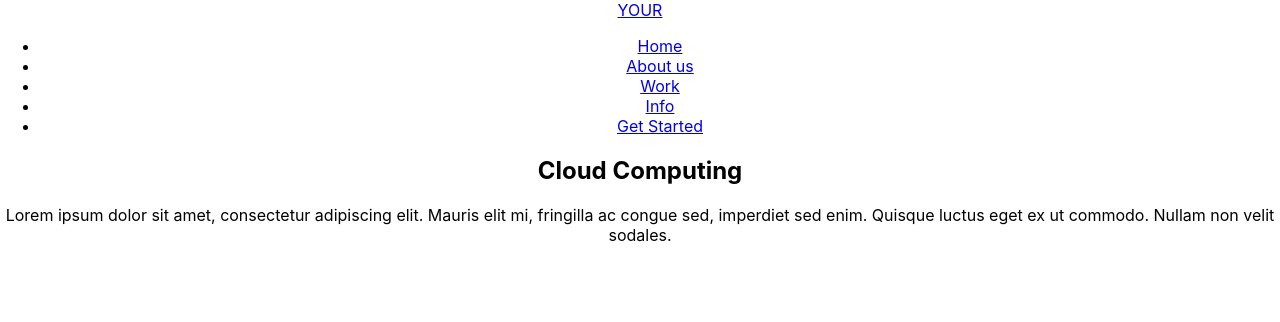
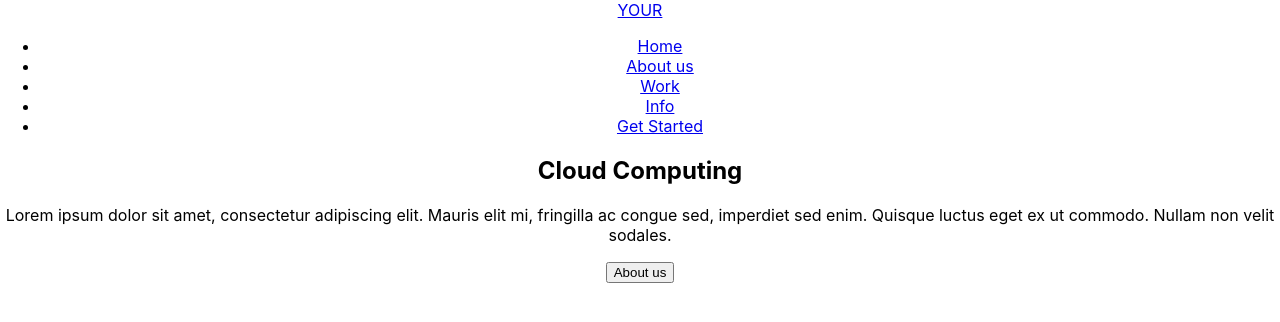
Before and after one commit to joaov1ct0r/react-cloud, a React (Create React App) app: page / in a window 1280 px wide. Shown: the top 322 px of the page. Built offline with nearby package versions, Linux system fonts and the light colour scheme.

Commit message:
elemento button criado dentro de header em app.js

```diff
--- a/src/App.js
+++ b/src/App.js
@@ -13,6 +13,7 @@ function App() {
                     Mauris elit mi, fringilla ac congue sed, imperdiet sed enim.
                     Quisque luctus eget ex ut commodo. Nullam non velit sodales.
                 </p>
+                <button type="submit">About us</button>
             </header>
         </div>
     );
```
